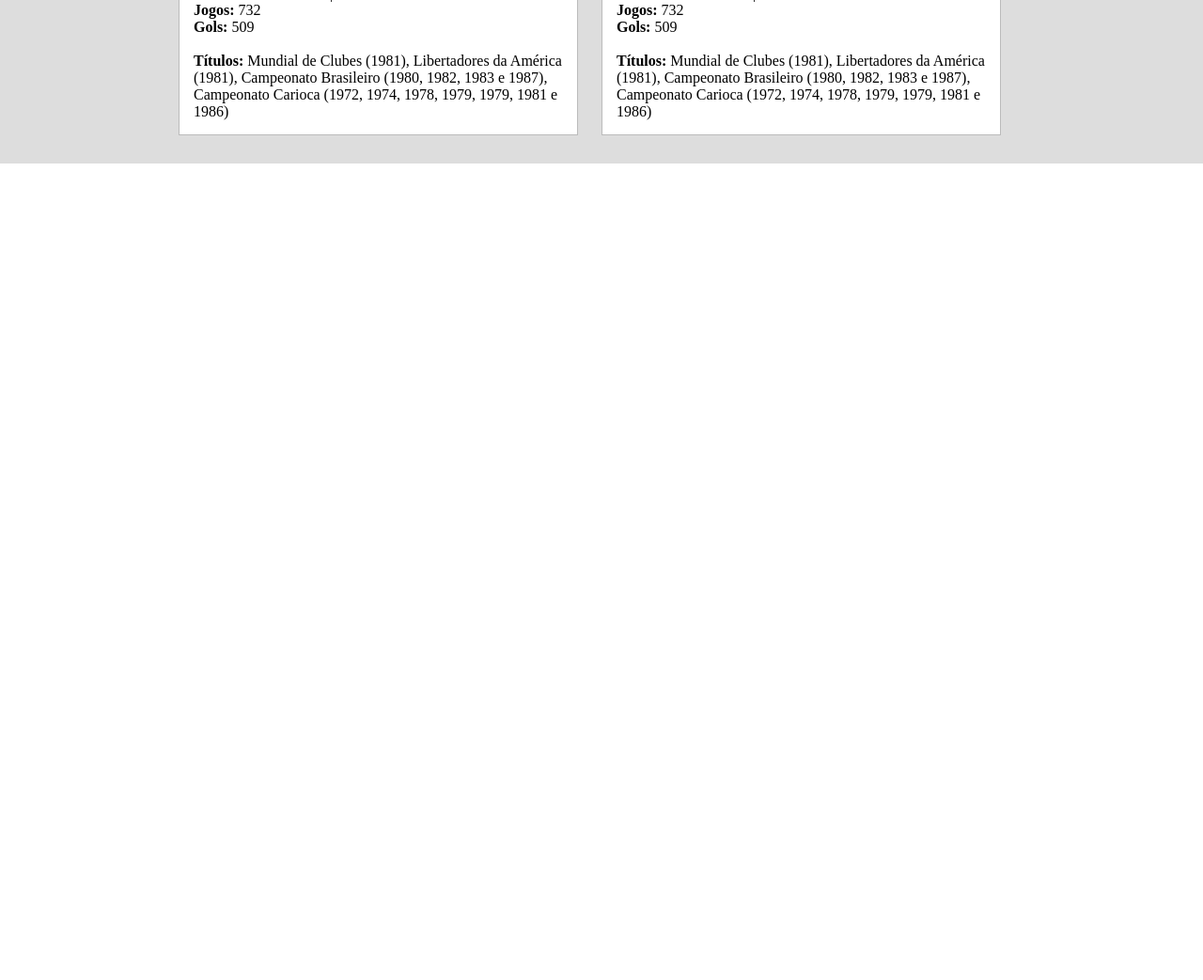
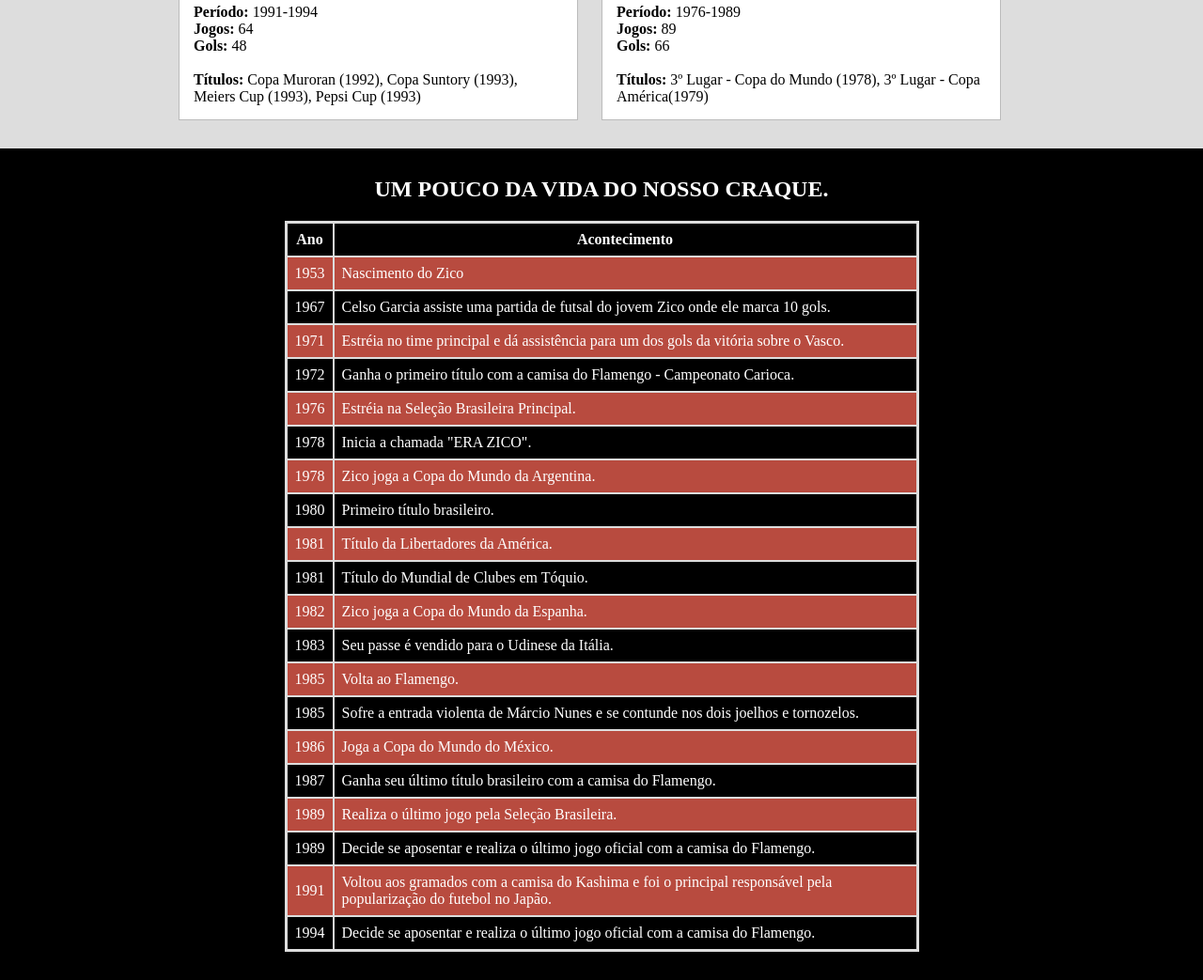
Before and after one commit to davidscdev/tributoZico, a plain HTML site: page index.html in a window 1280 px wide. Shown: the part 1013-2056 px from the top of the page at 94% size. Before the commit the page ends 1187 px from the top, so only its background shows below. Drawn offline with Linux system fonts and the light colour scheme.

Commit message:
Criação das seções de camisas e linha do tempo.

```diff
--- a/assets/css/styles.css
+++ b/assets/css/styles.css
@@ -88,6 +88,12 @@ section.area-equipes {
     padding-bottom: 30px;
 }
 
+.equipe-title {
+    text-align: center;
+    margin-bottom: 20px;
+    text-transform: uppercase;
+}
+
 .area-equipes2 {
     display: flex;
     flex-direction: row;
@@ -132,3 +138,44 @@ section.area-equipes {
 }
 
 .equipe-bio p {}
+
+section.sec-timeline {
+    padding-top: 30px;
+    padding-bottom: 30px;
+    background-color: black;
+}
+
+.timeline-title {
+    color: white;
+    text-align: center;
+    margin-bottom: 20px;
+    text-transform: uppercase;
+}
+
+.timeline {
+    border: solid 3px #ddd;
+    padding: 0px 30px;
+    border-collapse: collapse;
+    width: 75%;
+    margin: auto;
+    color: white;
+}
+
+.timeline td,
+.timeline th {
+    border: 2px solid #ddd;
+    padding: 8px;
+}
+
+.timeline td:nth-child(odd) {
+    text-align: center;
+}
+
+.timeline tr:nth-child(even) {
+    background-color: #b84b3f;
+    ;
+}
+
+.timeline tr:hover {
+    background-color: #ff4935;
+}
--- a/index.html
+++ b/index.html
@@ -41,7 +41,7 @@
 
     <section class="area-equipes">
         <div class="container">
-            <h1>Camisas que vestiu</h1>
+            <h1 class="equipe-title">Camisas que vestiu</h1>
             <div class="area-equipes2">
                 <div class="equipe">
                     <div class="equipe-cabecalho">
@@ -53,7 +53,7 @@
                         </div>
                     </div>
                     <div class="equipe-bio">
-                        <p><b>Período:</b> 1971->1983 | 1985->1989</p>
+                        <p><b>Período:</b> 1971-1983 | 1985-1989</p>
                         <p><b>Jogos:</b> 732</p>
                         <p><b>Gols:</b> 509</p>
                         <br>
@@ -71,11 +71,11 @@
                         </div>
                     </div>
                     <div class="equipe-bio">
-                        <p><b>Período:</b> 1971->1983 | 1985->1989</p>
-                        <p><b>Jogos:</b> 732</p>
-                        <p><b>Gols:</b> 509</p>
+                        <p><b>Período:</b> 1983-1985</p>
+                        <p><b>Jogos:</b> 53</p>
+                        <p><b>Gols:</b> 30</p>
                         <br>
-                        <p><b>Títulos:</b> Mundial de Clubes (1981), Libertadores da América (1981), Campeonato Brasileiro (1980, 1982, 1983 e 1987), Campeonato Carioca (1972, 1974, 1978, 1979, 1979, 1981 e 1986) </p>
+                        <p><b>Títulos:</b></p>
                     </div>
                 </div>
 
@@ -89,11 +89,11 @@
                         </div>
                     </div>
                     <div class="equipe-bio">
-                        <p><b>Período:</b> 1971->1983 | 1985->1989</p>
-                        <p><b>Jogos:</b> 732</p>
-                        <p><b>Gols:</b> 509</p>
+                        <p><b>Período:</b> 1991-1994</p>
+                        <p><b>Jogos:</b> 64</p>
+                        <p><b>Gols:</b> 48</p>
                         <br>
-                        <p><b>Títulos:</b> Mundial de Clubes (1981), Libertadores da América (1981), Campeonato Brasileiro (1980, 1982, 1983 e 1987), Campeonato Carioca (1972, 1974, 1978, 1979, 1979, 1981 e 1986) </p>
+                        <p><b>Títulos:</b> Copa Muroran (1992), Copa Suntory (1993), Meiers Cup (1993), Pepsi Cup (1993) </p>
                     </div>
                 </div>
 
@@ -107,16 +107,109 @@
                         </div>
                     </div>
                     <div class="equipe-bio">
-                        <p><b>Período:</b> 1971->1983 | 1985->1989</p>
-                        <p><b>Jogos:</b> 732</p>
-                        <p><b>Gols:</b> 509</p>
+                        <p><b>Período:</b> 1976-1989</p>
+                        <p><b>Jogos:</b> 89</p>
+                        <p><b>Gols:</b> 66</p>
                         <br>
-                        <p><b>Títulos:</b> Mundial de Clubes (1981), Libertadores da América (1981), Campeonato Brasileiro (1980, 1982, 1983 e 1987), Campeonato Carioca (1972, 1974, 1978, 1979, 1979, 1981 e 1986) </p>
+                        <p><b>Títulos:</b> 3º Lugar - Copa do Mundo (1978), 3º Lugar - Copa América(1979) </p>
                     </div>
                 </div>
             </div>
         </div>
     </section>
+
+    <section class="sec-timeline">
+        <div class="container">
+            <h1 class="timeline-title">Um pouco da vida do nosso craque.</h1>
+            <table class="timeline">
+                <tr>
+                    <th>Ano</th>
+                    <th>Acontecimento</th>
+                </tr>
+                <tr>
+                    <td>1953</td>
+                    <td>Nascimento do Zico</td>
+                </tr>
+                <tr>
+                    <td>1967</td>
+                    <td>Celso Garcia assiste uma partida de futsal do jovem Zico onde ele marca 10 gols.</td>
+                </tr>
+                <tr>
+                    <td>1971</td>
+                    <td>Estréia no time principal e dá assistência para um dos gols da vitória sobre o Vasco.</td>
+                </tr>
+                <tr>
+                    <td>1972</td>
+                    <td>Ganha o primeiro título com a camisa do Flamengo - Campeonato Carioca.</td>
+                </tr>
+                <tr>
+                    <td>1976</td>
+                    <td>Estréia na Seleção Brasileira Principal.</td>
+                </tr>
+                <tr>
+                    <td>1978</td>
+                    <td>Inicia a chamada "ERA ZICO".</td>
+                </tr>
+                <tr>
+                    <td>1978</td>
+                    <td>Zico joga a Copa do Mundo da Argentina.</td>
+                </tr>
+                <tr>
+                    <td>1980</td>
+                    <td>Primeiro título brasileiro.</td>
+                </tr>
+                <tr>
+                    <td>1981</td>
+                    <td>Título da Libertadores da América.</td>
+                </tr>
+                <tr>
+                    <td>1981</td>
+                    <td>Título do Mundial de Clubes em Tóquio.</td>
+                </tr>
+                <tr>
+                    <td>1982</td>
+                    <td>Zico joga a Copa do Mundo da Espanha.</td>
+                </tr>
+                <tr>
+                    <td>1983</td>
+                    <td>Seu passe é vendido para o Udinese da Itália.</td>
+                </tr>
+                <tr>
+                    <td>1985</td>
+                    <td>Volta ao Flamengo.</td>
+                </tr>
+                <tr>
+                    <td>1985</td>
+                    <td>Sofre a entrada violenta de Márcio Nunes e se contunde nos dois joelhos e tornozelos.</td>
+                </tr>
+                <tr>
+                    <td>1986</td>
+                    <td>Joga a Copa do Mundo do México.</td>
+                </tr>
+                <tr>
+                    <td>1987</td>
+                    <td>Ganha seu último título brasileiro com a camisa do Flamengo.</td>
+                </tr>
+                <tr>
+                    <td>1989</td>
+                    <td>Realiza o último jogo pela Seleção Brasileira.</td>
+                </tr>
+                <tr>
+                    <td>1989</td>
+                    <td>Decide se aposentar e realiza o último jogo oficial com a camisa do Flamengo.</td>
+                </tr>
+                <tr>
+                    <td>1991</td>
+                    <td>Voltou aos gramados com a camisa do Kashima e foi o principal responsável pela popularização do futebol no Japão.</td>
+                </tr>
+                <tr>
+                    <td>1994</td>
+                    <td>Decide se aposentar e realiza o último jogo oficial com a camisa do Flamengo.</td>
+                </tr>
+            </table>
+        </div>
+
+    </section>
 </body>
 
 </html>
```
Also changed, not shown: assets/img/cbf.png.
